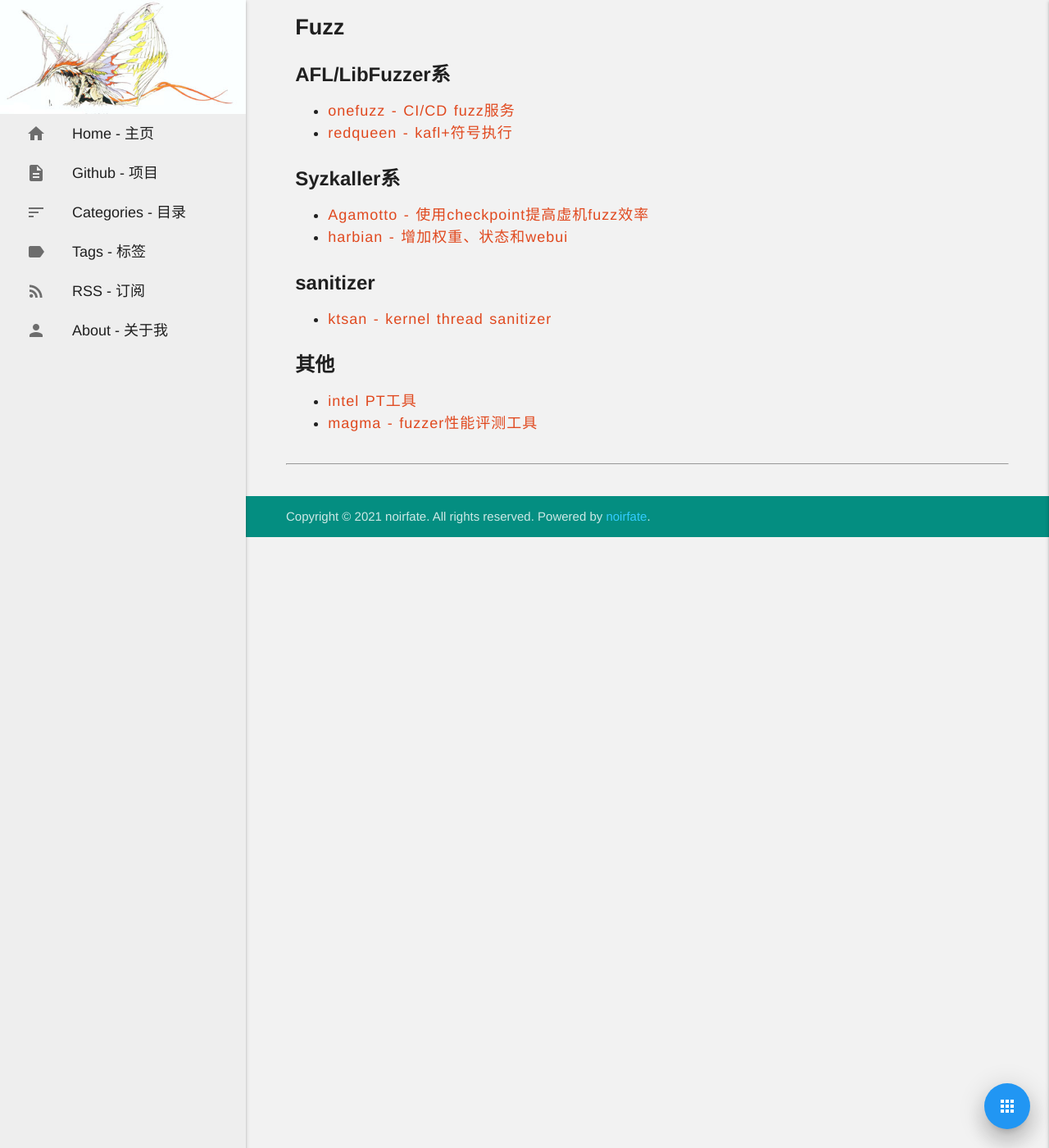
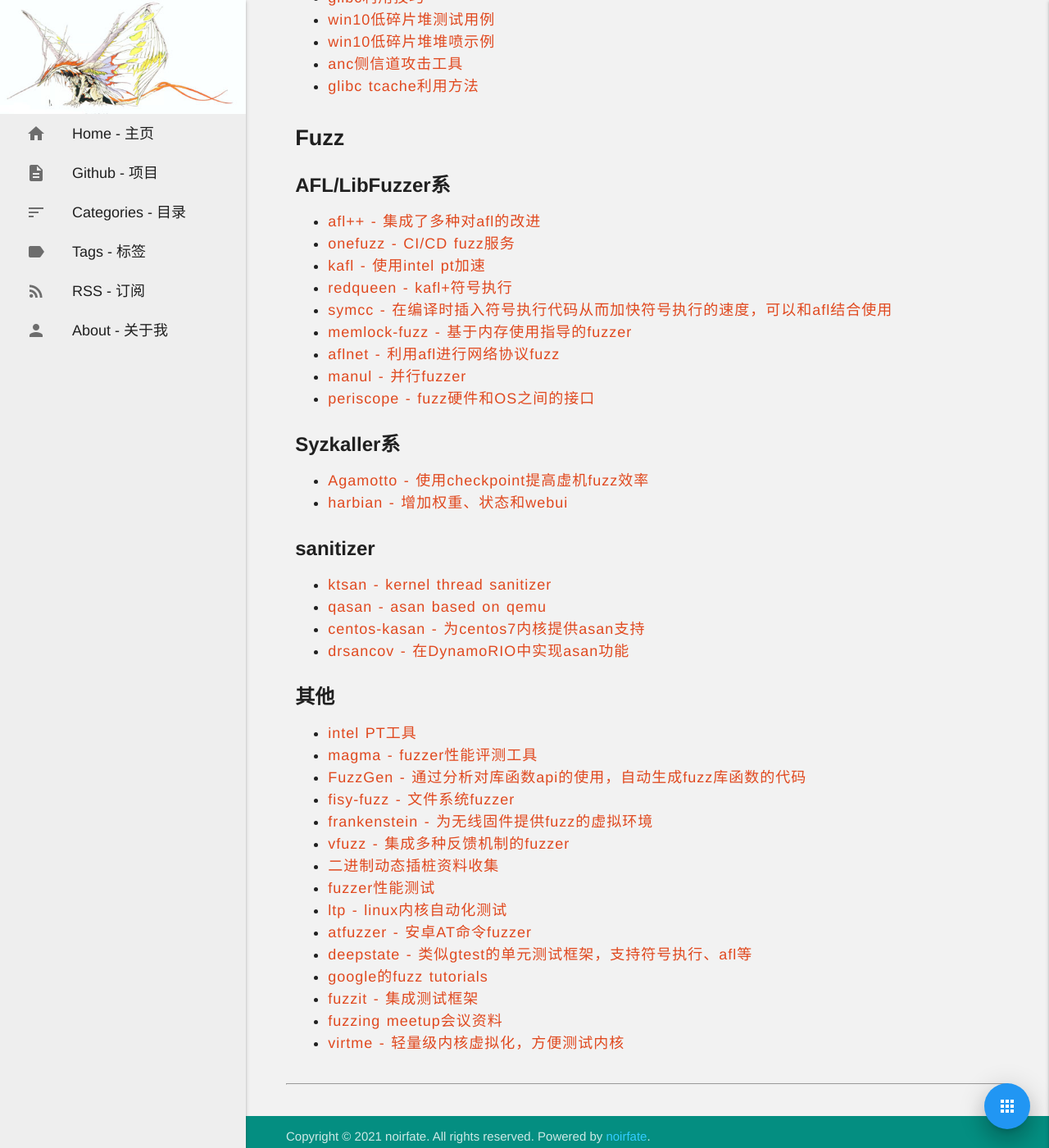
Before and after one commit to noirfate/noirfate.github.io, a Jekyll site: the page built from _posts/2021-04-19-useful-git-repository.md, in a window 1280 px wide and 1400 px high, scrolled down 4390 px. Shown: the whole window at 82% size. Built offline with Jekyll 4.4.1, drawn with Linux system fonts in a browser that asks for light colours; some web fonts are replaced; a script that is not in the unit is left out; some of the changed text lies outside the part shown.

Commit message:
Update 2021-04-19-useful-git-repository.md

```diff
--- a/_posts/2021-04-19-useful-git-repository.md
+++ b/_posts/2021-04-19-useful-git-repository.md
@@ -75,6 +75,11 @@ excerpt: useful git repository
 - [二进制分析修改调试工具miasm](https://github.com/cea-sec/miasm)
 - [二进制分析框架barf - 支持Z3和CVC4符号执行工具](https://github.com/programa-stic/barf-project)
 - [逆向分析工具panda](https://github.com/panda-re/panda)
+- [二进制模拟执行框架qiling](https://github.com/qilingframework/qiling)
+- [在docker里运行安卓程序](https://github.com/aind-containers/aind)
+- [通过virtualbox虚机进行系统跟踪调试工具icebox](https://github.com/thalium/icebox)
+- [arm固件模拟平台工具armx](https://github.com/therealsaumil/armx)
+- [s2e符号执行平台](https://github.com/S2E/qemu)
 
 ### binary改写
 
@@ -144,8 +149,15 @@ excerpt: useful git repository
 
 ### AFL/LibFuzzer系
 
+- [afl++ - 集成了多种对afl的改进](https://github.com/AFLplusplus/AFLplusplus)
 - [onefuzz - CI/CD fuzz服务](https://github.com/microsoft/onefuzz)
+- [kafl - 使用intel pt加速](https://github.com/IntelLabs/kAFL)
 - [redqueen - kafl+符号执行](https://github.com/RUB-SysSec/redqueen)
+- [symcc - 在编译时插入符号执行代码从而加快符号执行的速度，可以和afl结合使用](https://github.com/eurecom-s3/symcc)
+- [memlock-fuzz - 基于内存使用指导的fuzzer](https://github.com/wcventure/MemLock-Fuzz)
+- [aflnet - 利用afl进行网络协议fuzz](https://github.com/aflnet/aflnet)
+- [manul - 并行fuzzer](https://github.com/mxmssh/manul)
+- [periscope - fuzz硬件和OS之间的接口](https://github.com/securesystemslab/periscope)
 
 ### Syzkaller系
 
@@ -155,8 +167,24 @@ excerpt: useful git repository
 ### sanitizer
 
 - [ktsan - kernel thread sanitizer](https://github.com/google/ktsan)
+- [qasan - asan based on qemu](https://github.com/andreafioraldi/qasan)
+- [centos-kasan - 为centos7内核提供asan支持](https://github.com/kernelim/centos-kasan)
+- [drsancov - 在DynamoRIO中实现asan功能](https://github.com/googleprojectzero/DrSancov)
 
 ### 其他
 
 - [intel PT工具](https://github.com/nyx-fuzz/libxdc)
 - [magma - fuzzer性能评测工具](https://github.com/HexHive/magma)
+- [FuzzGen - 通过分析对库函数api的使用，自动生成fuzz库函数的代码](https://github.com/HexHive/FuzzGen)
+- [fisy-fuzz - 文件系统fuzzer](https://github.com/0xricksanchez/fisy-fuzz)
+- [frankenstein - 为无线固件提供fuzz的虚拟环境](https://github.com/seemoo-lab/frankenstein)
+- [vfuzz - 集成多种反馈机制的fuzzer](https://github.com/guidovranken/vfuzz)
+- [二进制动态插桩资料收集](https://github.com/alphaSeclab/DBI-Stuff)
+- [fuzzer性能测试](https://github.com/google/fuzzbench)
+- [ltp - linux内核自动化测试](https://github.com/linux-test-project/ltp)
+- [atfuzzer - 安卓AT命令fuzzer](https://github.com/Imtiazkarimik23/ATFuzzer)
+- [deepstate - 类似gtest的单元测试框架，支持符号执行、afl等](https://github.com/trailofbits/deepstate)
+- [google的fuzz tutorials](https://github.com/google/fuzzing)
+- [fuzzit - 集成测试框架](https://github.com/fuzzitdev/fuzzit)
+- [fuzzing meetup会议资料](https://github.com/FuzzTesting/BayAreaMeetup)
+- [virtme - 轻量级内核虚拟化，方便测试内核](https://github.com/amluto/virtme)
```
